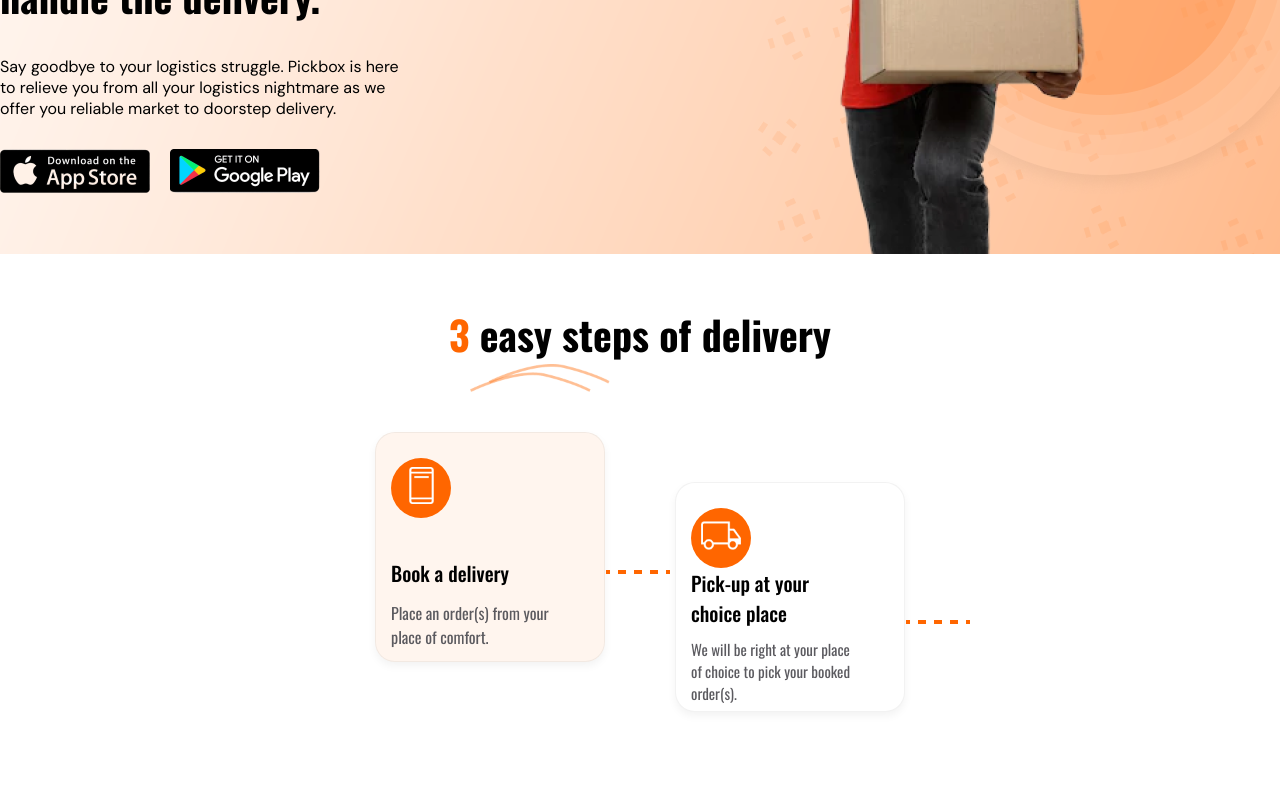
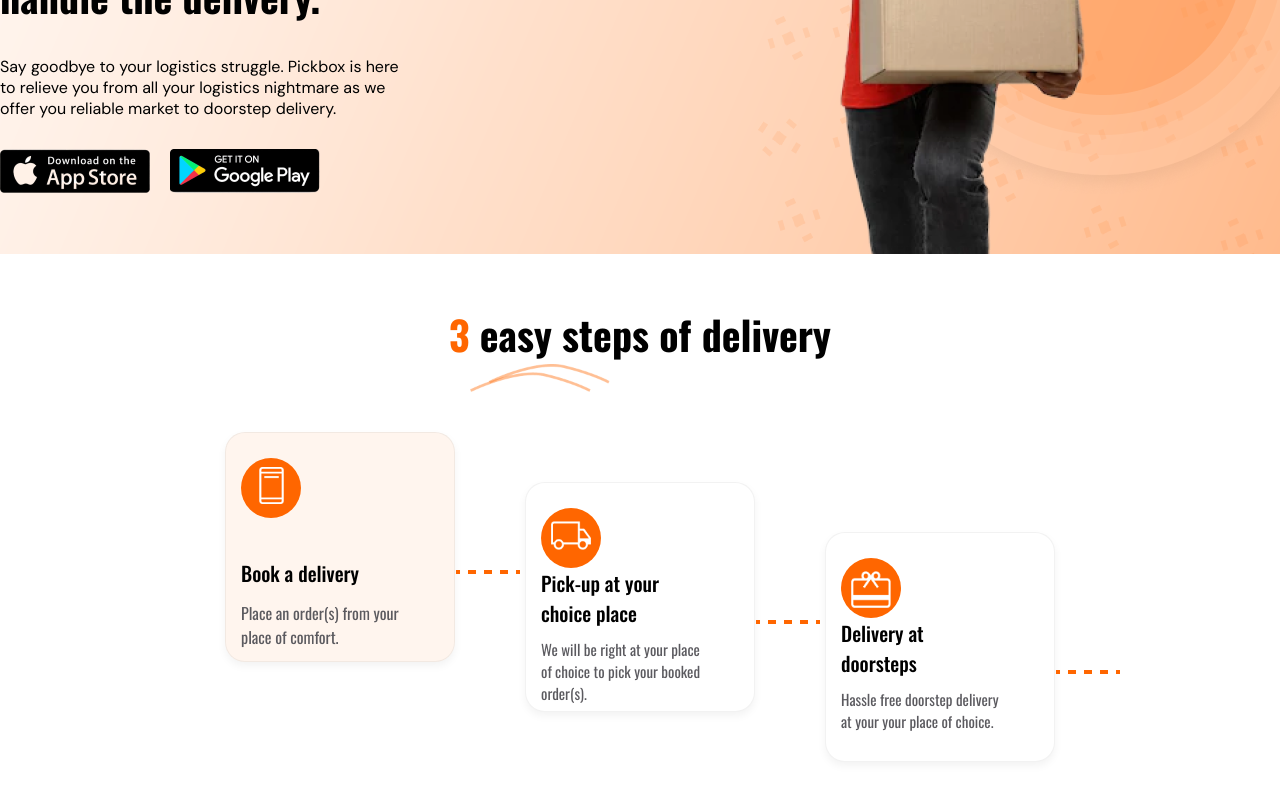
Before and after one commit to Pickbox-Project/Pickbox-frontend, a React (Create React App) app: page / in a window 1280 px wide. Shown: the part 426-1226 px from the top of the page. Before the commit the page ends 1188 px from the top, so only its background shows below. Built offline with nearby package versions, Linux system fonts and the light colour scheme.

Commit message:
Started working on the Steps Component styling

```diff
--- a/src/Components/Steps/Steps.css
+++ b/src/Components/Steps/Steps.css
@@ -105,6 +105,10 @@
     color: #5b5a5f;
 }
 
+.other-steps-card:nth-child(3) {
+    margin-top: 100px;
+}
+
 @media (max-width: 800px) {
     .steps-text>img {
         margin-left: -10px;
--- a/src/Components/Steps/Steps.jsx
+++ b/src/Components/Steps/Steps.jsx
@@ -3,6 +3,7 @@ import "./Steps.css";
 import stepsVector from "../../Assets/images/steps-vector.png";
 import bookDeliveryIcon from "../../Assets/images/book-delivery-icon.png"
 import localShippingIcon from "../../Assets/images/local_shipping-icon.png"
+import deliveryIcon from "../../Assets/images/delivery-icon.png"
 import lineVector from "../../Assets/images/line-vector.png"
 
 const Steps = () => {
@@ -42,6 +43,21 @@ const Steps = () => {
 
             </div>
         </div>
+
+        <div className="other-steps-card delivery">
+            <img src={lineVector} alt="line-vector" className="line-vector" />
+            <div className="card-icon">
+                <img src={deliveryIcon} alt="Book Delivery Icon" />
+            </div>
+            <div className="card-text">
+                <h5 className="card-title">
+                   Delivery at <br/>
+                   doorsteps
+                </h5>
+                <p>Hassle free doorstep delivery <br/> at your your place of choice.</p>
+
+            </div>
+        </div>
       </div>
     </div>
   );
```
Also changed, not shown: src/Assets/images/delivery-icon.png (added).
